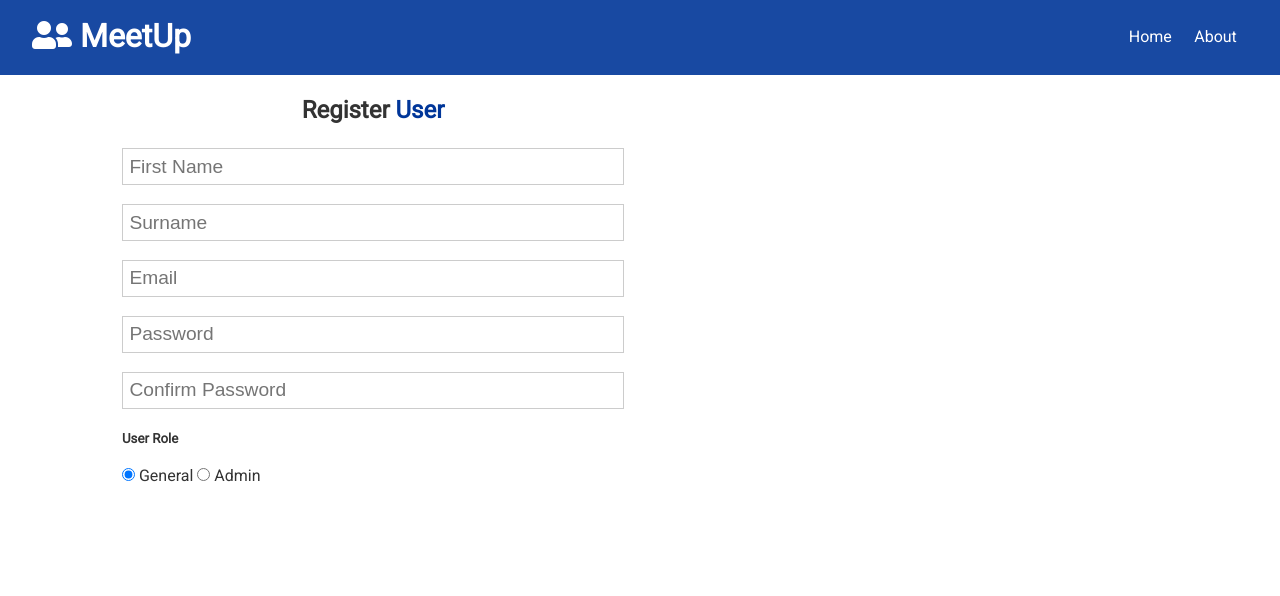
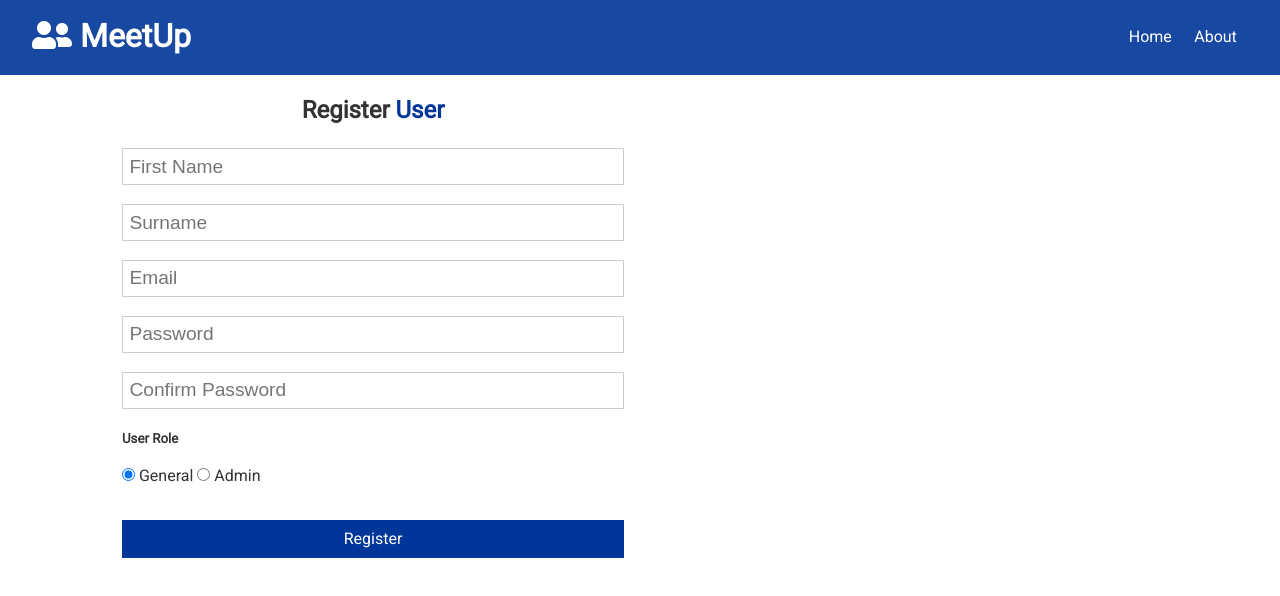
Before and after one commit to hugoisrr/meetup, a React (Create React App) app in the folder client/: page / in a window 1280 px wide. Shown: the top 596 px of the page. Built offline with nearby package versions, Linux system fonts and the light colour scheme.

Commit message:
:sparkles: Registration form

```diff
--- a/client/src/App.js
+++ b/client/src/App.js
@@ -10,6 +10,7 @@ import Navbar from './components/layout/Navbar'
 import MeetUpState from './context/meetup/MeetUpState'
 import Register from './components/pages/auth/Register'
 import Login from './components/pages/auth/Login'
+import Alerts from './components/layout/Alerts'
 
 const App = () => {
 	return (
@@ -20,6 +21,7 @@ const App = () => {
 						<Fragment>
 							<Navbar />
 							<div className='container'>
+								<Alerts />
 								<Switch>
 									<Route exact path='/' component={Register} />
 									<Route exact path='/meetup' component={MeetUpUser} />
--- a/client/src/components/register/RegisterForm.js
+++ b/client/src/components/register/RegisterForm.js
@@ -1,6 +1,11 @@
-import React, { useState } from 'react'
+import React, { useState, useContext } from 'react'
+import AlertContext from '../../context/alert/alertContext'
 
 const RegisterForm = () => {
+	const alertContext = useContext(AlertContext)
+
+	const { setAlert } = alertContext
+
 	const [user, setUser] = useState({
 		firstName: '',
 		surname: '',
@@ -16,6 +21,13 @@ const RegisterForm = () => {
 
 	const onSubmit = (e) => {
 		e.preventDefault()
+		if (firstName === '' || surname === '' || email === '' || password === '') {
+			setAlert('Please enter all fields', 'danger')
+		} else if (password !== password2) {
+			setAlert('Passwords do not match', 'danger')
+		} else {
+			console.log('Register submit')
+		}
 	}
 
 	return (
@@ -82,6 +94,11 @@ const RegisterForm = () => {
 				onChange={onChange}
 			/>{' '}
 			Admin
+			<input
+				type='submit'
+				value='Register'
+				className='btn btn-primary btn-block'
+			/>
 		</form>
 	)
 }
```
